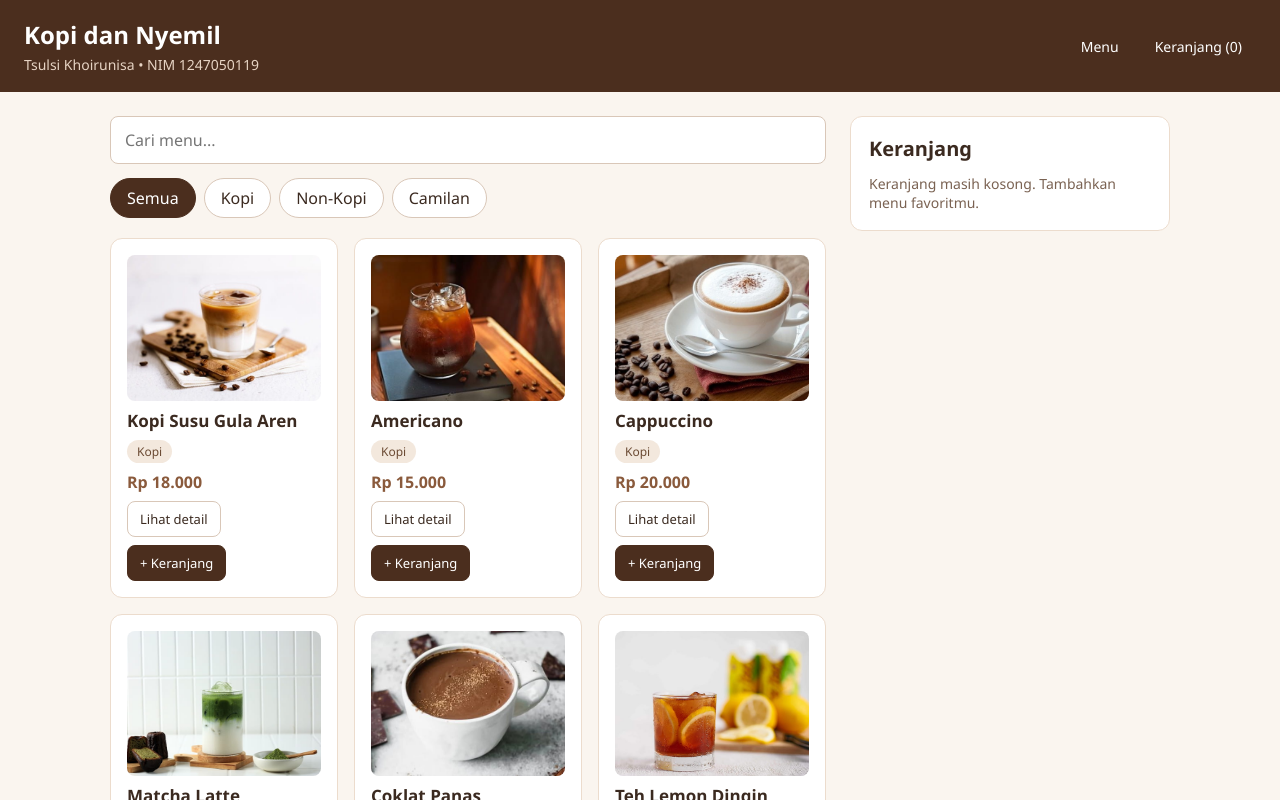
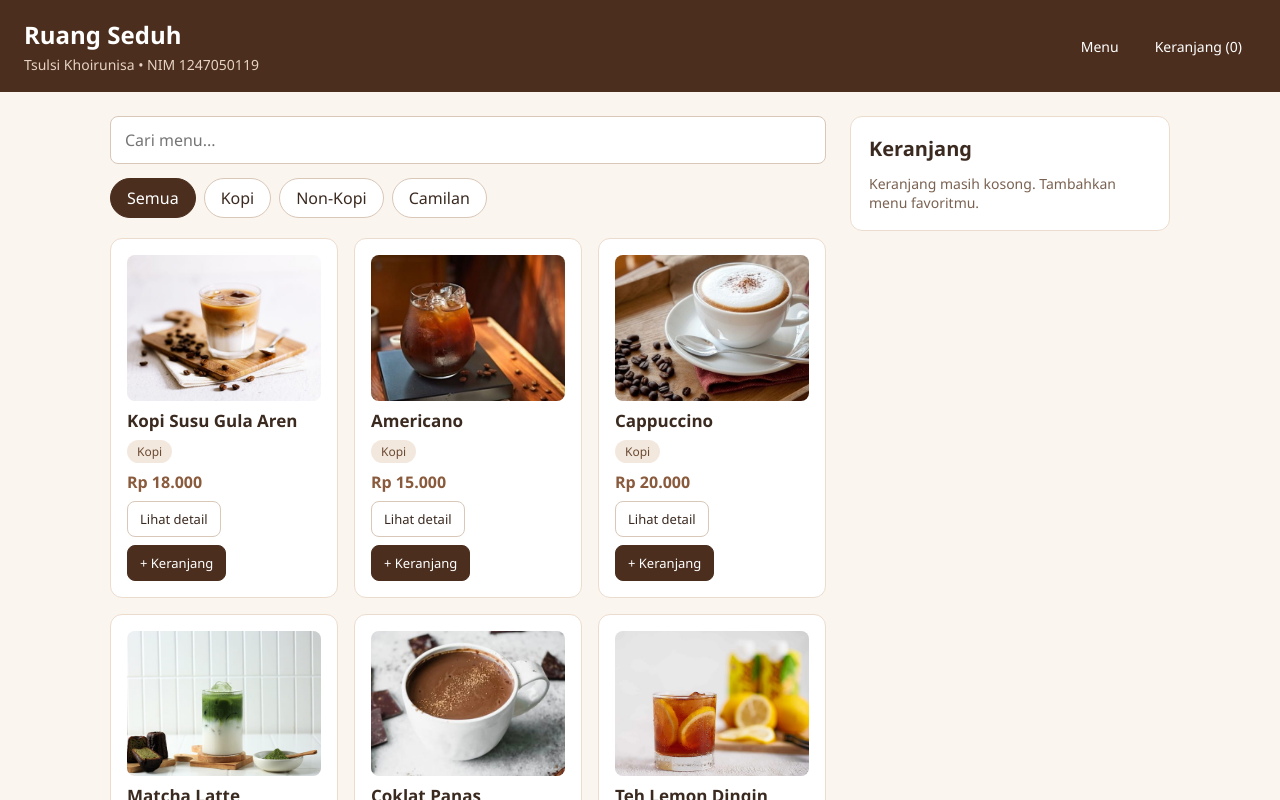
Before and after one commit to tsulsinisa14-maker/katalog-kopi-react, a React (Vite) app: page / in a window 1280 px wide. Shown: the top 800 px of the page. Built offline with nearby package versions, Linux system fonts and the light colour scheme.

Commit message:
chore: ganti nama brand menjadi Ruang Seduh

```diff
--- a/index.html
+++ b/index.html
@@ -4,7 +4,7 @@
     <meta charset="UTF-8" />
     <link rel="icon" type="image/svg+xml" href="/favicon.svg" />
     <meta name="viewport" content="width=device-width, initial-scale=1.0" />
-    <title>katalog-kopi-react</title>
+    <title>Ruang Seduh | Tsulsi Khoirunisa</title>
   </head>
   <body>
     <div id="root"></div>
--- a/src/App.tsx
+++ b/src/App.tsx
@@ -51,7 +51,7 @@ function App() {
 
   return (
     <>
-      <Header title="Kopi dan Nyemil" studentName={STUDENT_NAME} nim={NIM} cartCount={cartCount} />
+      <Header title="Ruang Seduh" studentName={STUDENT_NAME} nim={NIM} cartCount={cartCount} />
 
       <main className="container">
         <div className="layout">
```
